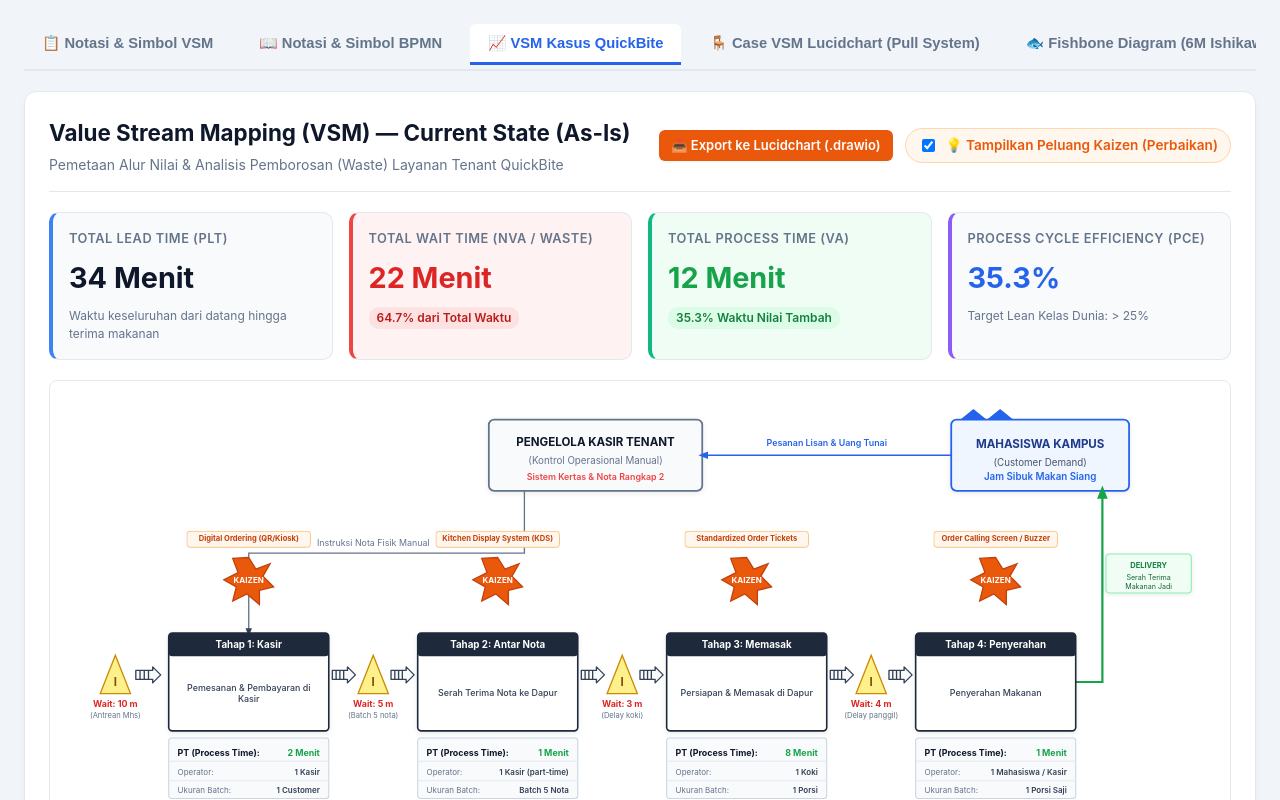
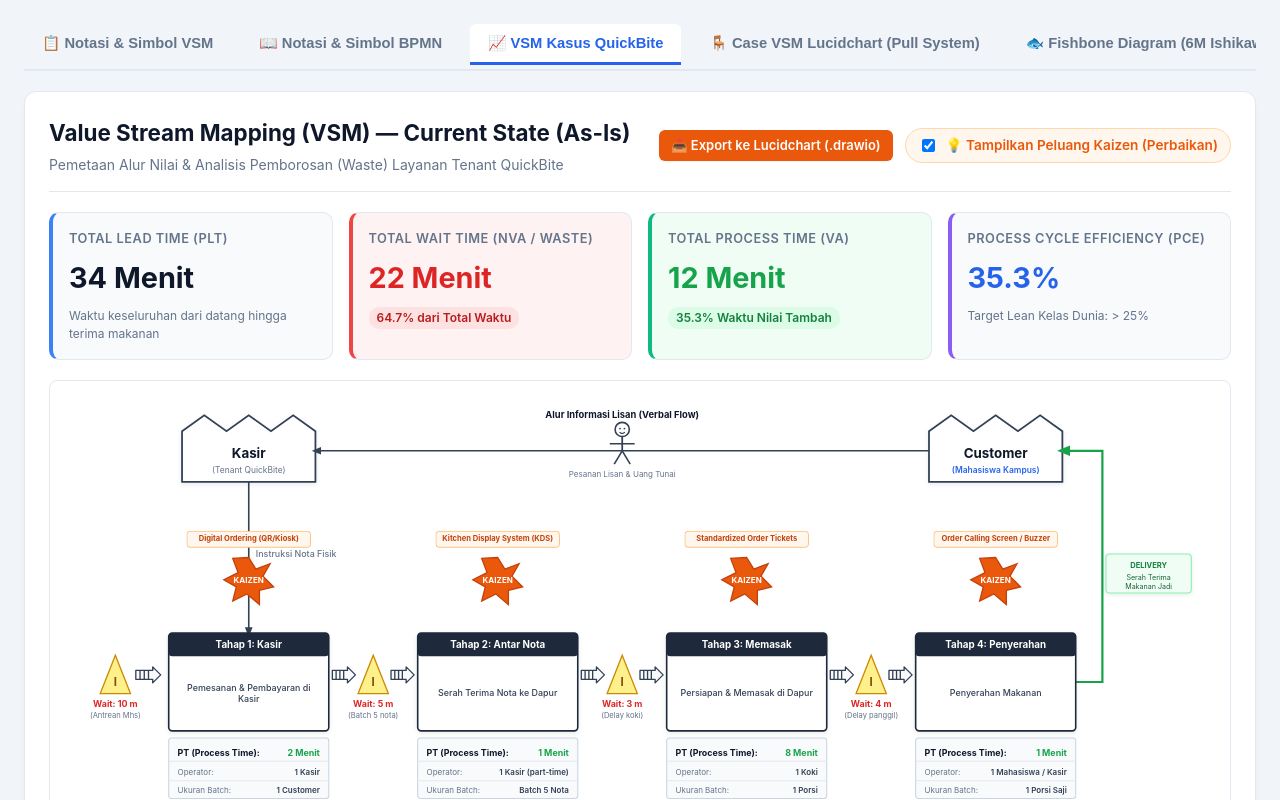
Before and after one commit to Belvatd/bpm-chart, a React (Vite) app: page /#vsm-reference in a window 1280 px wide. Both pictures are taken after a click on the button "📈 VSM Kasus QuickBite". Shown: the top 800 px of the page. Built offline with nearby package versions, Linux system fonts and the light colour scheme.

Commit message:
feat(vsm): redesign top section with Kasir, Customer, and Verbal Information Flow stick figure

```diff
--- a/src/components/VsmDiagram.tsx
+++ b/src/components/VsmDiagram.tsx
@@ -187,82 +187,94 @@
           </defs>
 
           {/* ============================================================ */}
-          {/* SECTION 1: PELANGGAN (CUSTOMER) & KONTROL INFORMASI MANUAL   */}
+          {/* SECTION 1: PELANGGAN (CUSTOMER), KASIR & ALUR INFORMASI LISAN */}
           {/* ============================================================ */}
 
-          {/* Customer Box (Mahasiswa Kantin) */}
-          <g transform="translate(1000, 30)">
-            <rect
-              width="200"
-              height="80"
-              fill="#eff6ff"
-              stroke="#2563eb"
+          {/* Kotak Kasir (Top-Left, sejajar vertikal langsung di atas Tahap 1) */}
+          <g transform="translate(135, 25)">
+            {/* Bentuk Pabrik Bergerigi (Sawtooth Factory Icon khas VSM) */}
+            <path
+              d="M 0,18 L 25,0 L 50,18 L 75,0 L 100,18 L 125,0 L 150,18 L 150,75 L 0,75 Z"
+              fill="#ffffff"
+              stroke="#334155"
               strokeWidth="2"
-              rx="6"
               filter="url(#vsm-shadow)"
             />
-            {/* Ikon Pabrik / Pelanggan Bentuk Gerigi Khas VSM */}
-            <polygon points="10,0 25,-12 40,0 55,-12 70,0" fill="#2563eb" />
-            <text x="100" y="32" textAnchor="middle" fontWeight="bold" fill="#1e3a8a" fontSize="13">
-              MAHASISWA KAMPUS
+            <text x="75" y="48" textAnchor="middle" fontWeight="bold" fill="#0f172a" fontSize="15">
+              Kasir
             </text>
-            <text x="100" y="52" textAnchor="middle" fill="#475569" fontSize="11">
-              (Customer Demand)
-            </text>
-            <text x="100" y="68" textAnchor="middle" fill="#2563eb" fontWeight="600" fontSize="11">
-              Jam Sibuk Makan Siang
+            <text x="75" y="65" textAnchor="middle" fill="#64748b" fontSize="9.5">
+              (Tenant QuickBite)
             </text>
           </g>
 
-          {/* Production Control / Tenant Management Box */}
-          <g transform="translate(480, 30)">
-            <rect
-              width="240"
-              height="80"
-              fill="#f8fafc"
-              stroke="#64748b"
+          {/* Kotak Customer / Mahasiswa (Top-Right) */}
+          <g transform="translate(975, 25)">
+            {/* Bentuk Pabrik Bergerigi (Sawtooth Factory Icon khas VSM) */}
+            <path
+              d="M 0,18 L 25,0 L 50,18 L 75,0 L 100,18 L 125,0 L 150,18 L 150,75 L 0,75 Z"
+              fill="#ffffff"
+              stroke="#334155"
               strokeWidth="2"
-              rx="6"
               filter="url(#vsm-shadow)"
             />
-            <text x="120" y="30" textAnchor="middle" fontWeight="bold" fill="#0f172a" fontSize="13">
-              PENGELOLA KASIR TENANT
+            <text x="75" y="48" textAnchor="middle" fontWeight="bold" fill="#0f172a" fontSize="15">
+              Customer
             </text>
-            <text x="120" y="50" textAnchor="middle" fill="#64748b" fontSize="11">
-              (Kontrol Operasional Manual)
-            </text>
-            <text x="120" y="68" textAnchor="middle" fill="#ef4444" fontWeight="600" fontSize="10">
-              Sistem Kertas &amp; Nota Rangkap 2
+            <text x="75" y="65" textAnchor="middle" fill="#2563eb" fontSize="9.5" fontWeight="600">
+              (Mahasiswa Kampus)
             </text>
           </g>
 
-          {/* Alur Informasi Manual: Pesanan Mahasiswa ke Kasir */}
+          {/* Alur Informasi Lisan: Garis Horizontal Lurus dari Customer ke Kasir */}
           <path
-            d="M 1000,70 L 720,70"
+            d="M 975,65 L 285,65"
             fill="none"
-            stroke="#2563eb"
+            stroke="#334155"
             strokeWidth="1.8"
-            markerEnd="url(#vsm-arrow-blue)"
+            markerEnd="url(#vsm-arrow)"
           />
-          <text x="860" y="60" textAnchor="middle" fill="#2563eb" fontSize="10" fontWeight="600">
+
+          {/* Ikon Verbal Information (Orang / Stick Figure) di Tengah Garis */}
+          <g transform="translate(630, 65)">
+            <title>Alur Informasi Lisan (Verbal Information Flow): Mahasiswa menyampaikan pesanan secara langsung dengan berbicara ke kasir</title>
+            {/* Kepala */}
+            <circle cx="0" cy="-24" r="8" fill="#ffffff" stroke="#334155" strokeWidth="1.8" />
+            <circle cx="-2.5" cy="-25" r="1" fill="#334155" />
+            <circle cx="2.5" cy="-25" r="1" fill="#334155" />
+            <path d="M -3,-21 Q 0,-18 3,-21" fill="none" stroke="#334155" strokeWidth="1.2" />
+            {/* Badan / Torso */}
+            <line x1="0" y1="-16" x2="0" y2="0" stroke="#334155" strokeWidth="2" />
+            {/* Tangan / Arms */}
+            <line x1="-14" y1="-8" x2="14" y2="-8" stroke="#334155" strokeWidth="1.8" />
+            {/* Kaki / Legs */}
+            <line x1="0" y1="0" x2="-9" y2="15" stroke="#334155" strokeWidth="1.8" />
+            <line x1="0" y1="0" x2="9" y2="15" stroke="#334155" strokeWidth="1.8" />
+
+            {/* Label Informasi Lisan */}
+            <text x="0" y="-37" textAnchor="middle" fill="#0f172a" fontSize="10.5" fontWeight="bold">
+              Alur Informasi Lisan (Verbal Flow)
+            </text>
+            <text x="0" y="30" textAnchor="middle" fill="#64748b" fontSize="9">
               Pesanan Lisan &amp; Uang Tunai
             </text>
+          </g>
 
-          {/* Alur Informasi Manual: Kasir ke Tahap 1 */}
+          {/* Alur Informasi Manual: Garis Vertikal Lurus Kasir ke Tahap 1 */}
           <path
-            d="M 520,110 L 520,180 L 210,180 L 210,270"
+            d="M 210,100 L 210,270"
             fill="none"
-            stroke="#64748b"
-            strokeWidth="1.5"
+            stroke="#334155"
+            strokeWidth="1.8"
             markerEnd="url(#vsm-arrow)"
           />
-          <text x="350" y="172" textAnchor="middle" fill="#64748b" fontSize="10">
-            Instruksi Nota Fisik Manual
+          <text x="218" y="185" fill="#64748b" fontSize="10" fontWeight="500">
+            Instruksi Nota Fisik
           </text>
 
           {/* Alur Penyerahan Fisik / Makanan Jadi ke Mahasiswa (Finished Goods Delivery to Customer) */}
           <path
-            d="M 1140,325 L 1170,325 L 1170,110"
+            d="M 1140,325 L 1170,325 L 1170,65 L 1125,65"
             fill="none"
             stroke="#16a34a"
             strokeWidth="2.5"
```
Also changed, not shown: 1 other file (tests, documents, lock files or other folders). Lines whose indentation alone changed are shown as unchanged.
